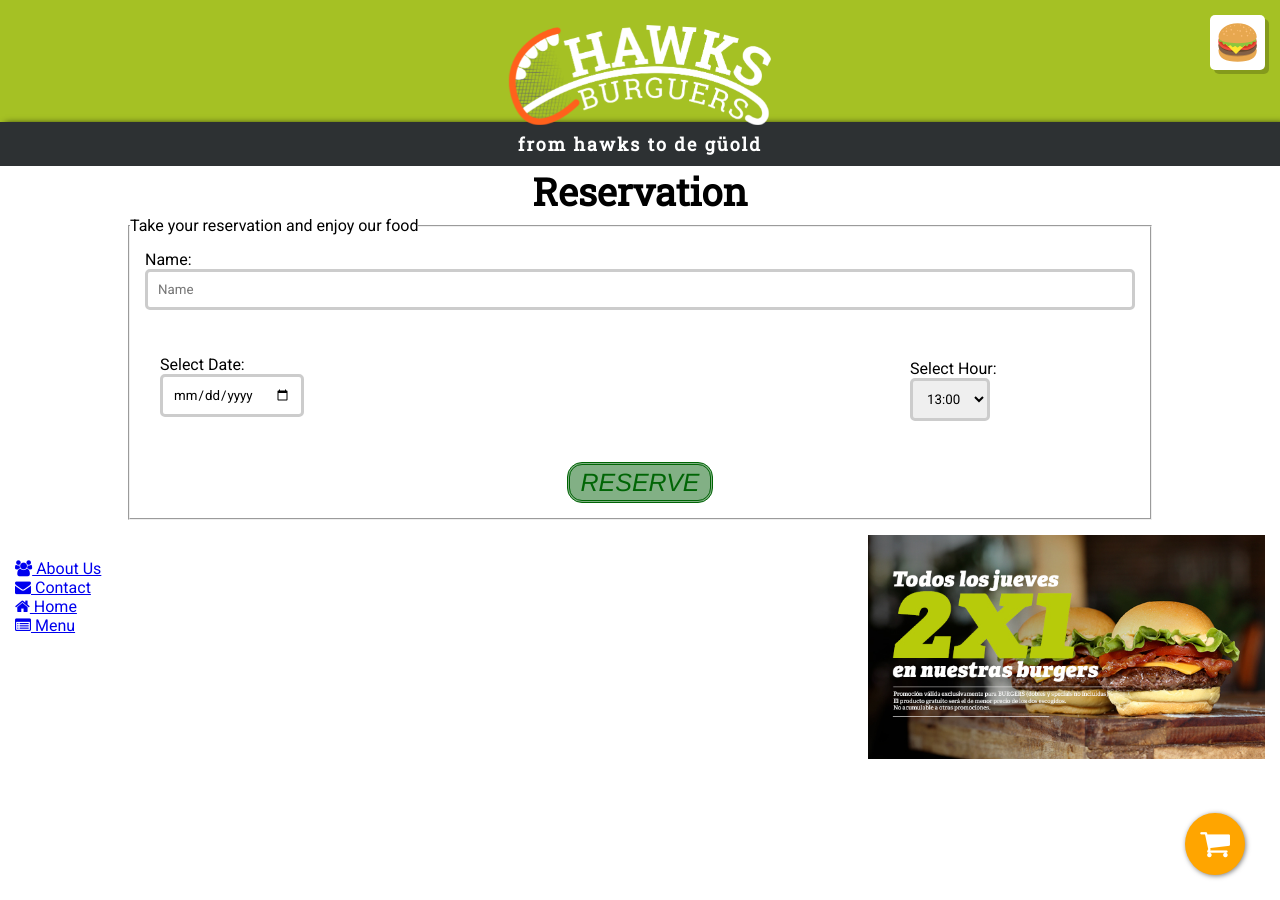
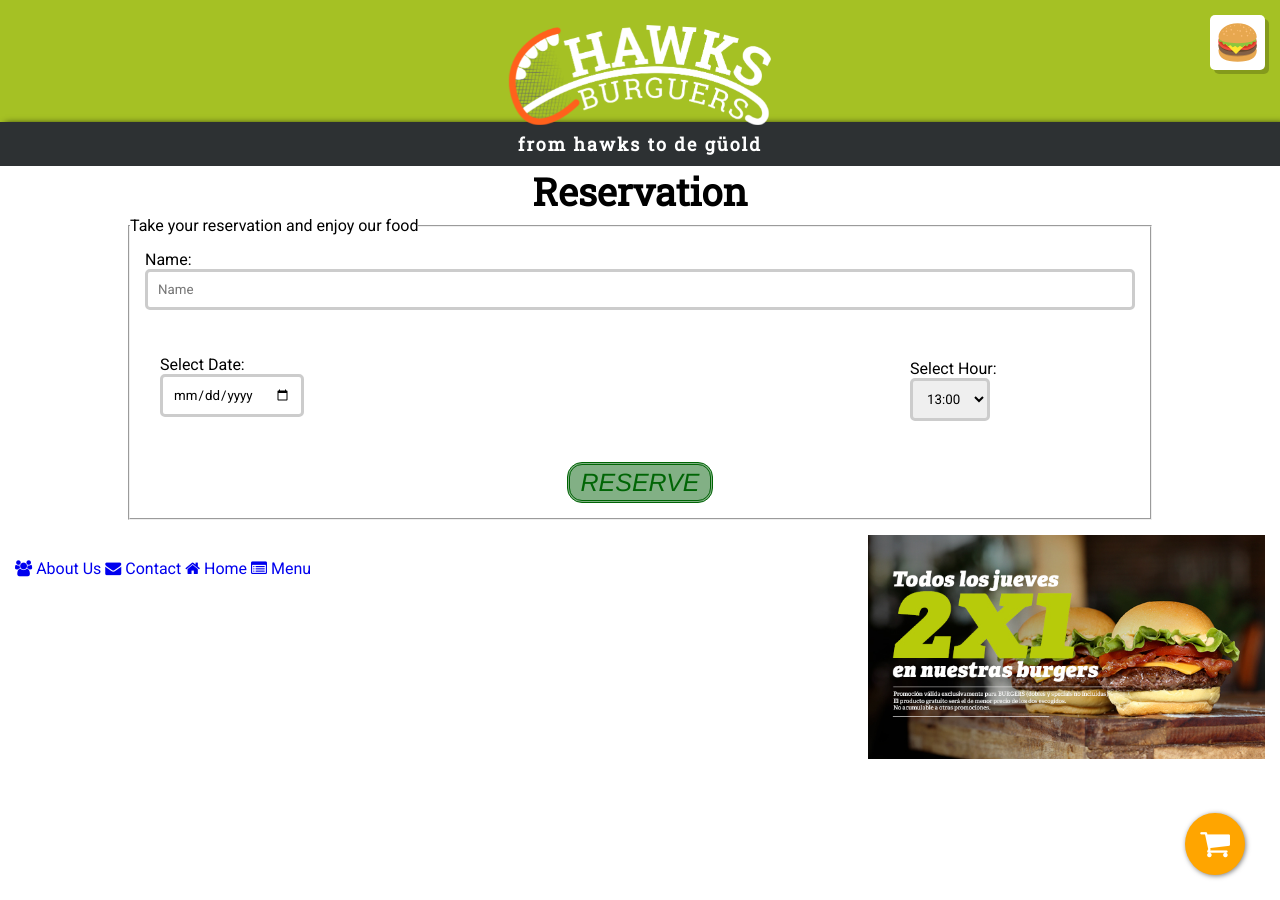
Before and after one commit to cArlitXs/HawksBurgers, a Jekyll site: the page built from reservas.html, in a window 1280 px wide. Built offline with Jekyll 4.4.1, drawn with Linux system fonts in a browser that asks for light colours.

Commit message:
Quitar lineas de los enlaces y ponerlos uno al lado de otro

```diff
--- a/css/alejandro.css
+++ b/css/alejandro.css
@@ -254,9 +254,14 @@ body > footer {
 	color: #fff;
 }
 
-body > footer nav > ul {
+body > footer nav > ul > li > a{
 	text-decoration: none;
 }
+
+body > footer nav > ul > li {
+	display: inline-block;
+}
+
 
 
 @media only screen and (min-width: 420px) {
```
